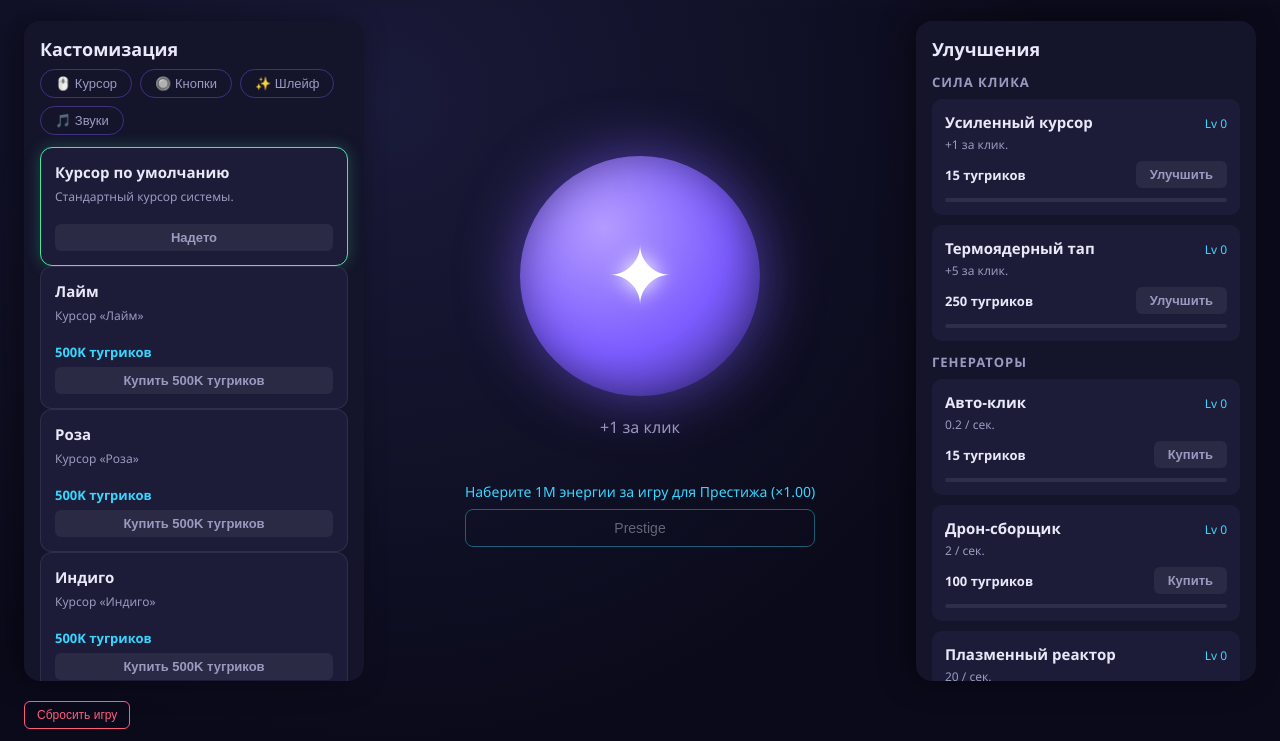
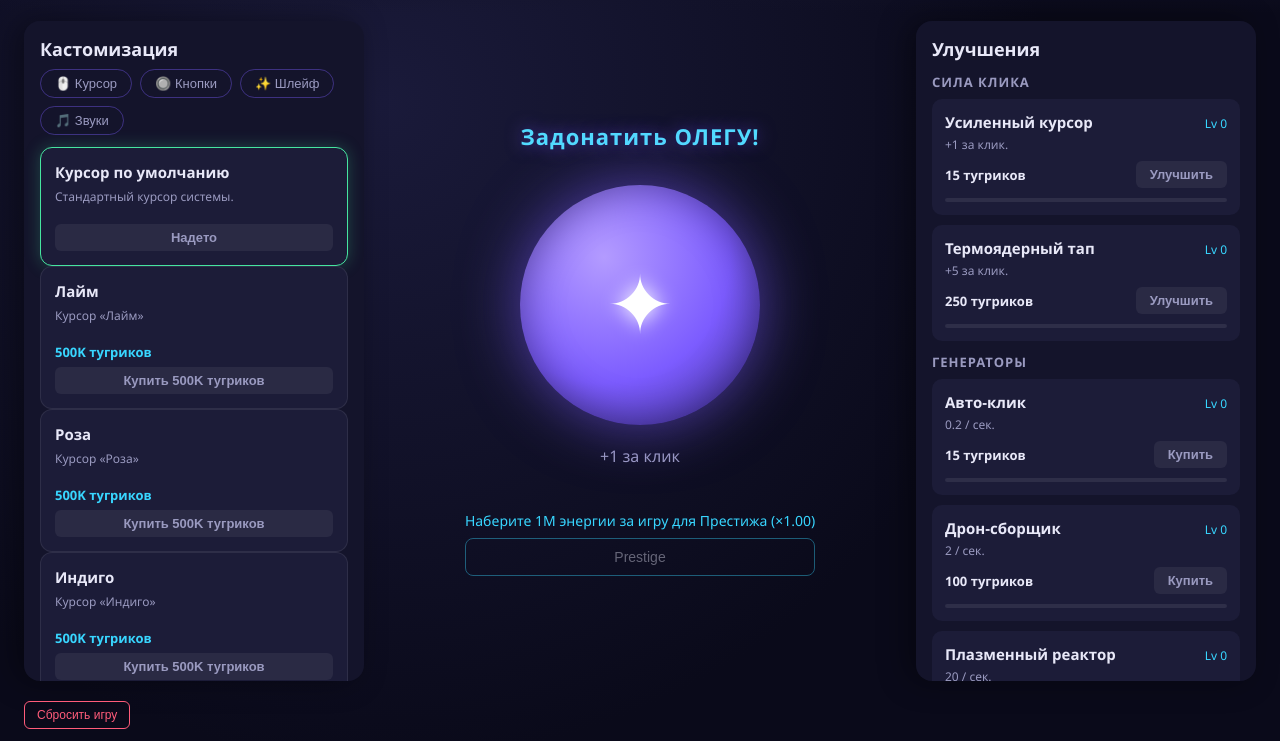
Before and after one commit to immago/oleg-clicker, a website built with Vite: page index.html in a window 1280 px wide. Shown: the part 59-800 px from the top of the page. Built offline with nearby package versions, Linux system fonts and the light colour scheme.

Commit message:
Added label on top of button

```diff
--- a/index.html
+++ b/index.html
@@ -24,6 +24,7 @@
         </aside>
 
         <section class="clicker-area" id="clickerArea">
+           <div class="donate-banner">Задонатить ОЛЕГУ!</div>
            <button class="orb" id="orb" aria-label="Клик, чтобы собрать энергию">
             <span class="orb-glow"></span>
             <span class="orb-core">✦</span>
--- a/src/ui/styles.css
+++ b/src/ui/styles.css
@@ -123,6 +123,26 @@ body {
   text-shadow: 0 0 20px #fff;
   pointer-events: none;
   animation: spin 20s linear infinite;
+}
+
+.donate-banner {
+  font-size: 22px;
+  font-weight: 700;
+  letter-spacing: 1px;
+  color: var(--accent-2);
+  text-shadow: 0 0 16px var(--glow), 0 0 30px var(--glow);
+  animation: donate-glow 1.6s ease-in-out infinite, donate-bounce 2s ease-in-out infinite;
+  margin-bottom: 8px;
+}
+
+@keyframes donate-glow {
+  0%, 100% { color: var(--accent-2); text-shadow: 0 0 16px var(--glow); }
+  50% { color: #fff; text-shadow: 0 0 28px var(--glow), 0 0 48px var(--glow); }
+}
+
+@keyframes donate-bounce {
+  0%, 100% { transform: translateY(0); }
+  50% { transform: translateY(-6px); }
 }
 
 .click-power {
```
